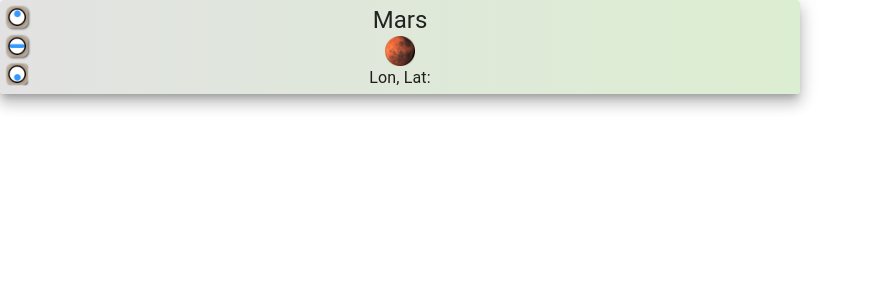
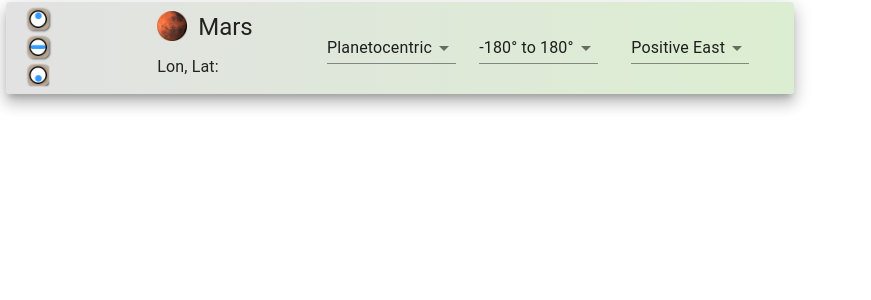
Before and after one commit to CartoCosmos/CartoCosmos, a React app: page / in a window 1280 px wide. Shown: the top 300 px of the page, without its empty margins (0-871 px from the left). Built offline with nearby package versions, Linux system fonts and the light colour scheme.

Commit message:
GUI base functionality complete

```diff
--- a/src/components/container/ConsoleContainer.jsx
+++ b/src/components/container/ConsoleContainer.jsx
@@ -3,41 +3,70 @@ import ConsoleTargetInfo from "../presentational/ConsoleTargetInfo.jsx";
 import ConsoleProjectionButtons from "../presentational/ConsoleProjectionButtons.jsx";
 import ConsoleLonLatSelects from "../presentational/ConsoleLonLatSelects.jsx";
 import Grid from "@material-ui/core/Grid";
-import { makeStyles, ThemeProvider } from "@material-ui/core/styles";
+import { makeStyles } from "@material-ui/core/styles";
 import Paper from "@material-ui/core/Paper";
+import Container from "@material-ui/core/Container";
 
 const useStyles = makeStyles(theme => ({
   root: {
     width: 800,
-    height: 100
+    height: 100,
+    padding: theme.spacing(0.75)
   },
   paper: {
-    padding: theme.spacing(0.5),
     maxWidth: "100%",
-    maxHeight: "100%",
+    maxHeight: 100,
     background: "#DCEED1",
     background: "linear-gradient(to right, #E2E2E2, #DCEED1)",
     background: "linear-gradient(to right, #E2E2E2, #DCEED1)"
+  },
+  grid: {
+    maxHeight: 100,
+    width: "inherit"
   }
 }));
 
 export default function ConsoleContainer(props) {
   const classes = useStyles();
   return (
-    <div className={classes.root}>
+    <Container className={classes.root}>
       <Paper elevation={10} className={classes.paper}>
-        <Grid container spacing={0}>
-          <Grid container item xs direction="column" alignItems="flex-start">
+        <Grid container justify="space-evenly" spacing={1}>
+          <Grid
+            className={classes.grid}
+            container
+            item
+            xs={1}
+            justify="space-evenly"
+            direction="column"
+            alignItems="flex-start"
+          >
             <ConsoleProjectionButtons />
           </Grid>
-          <Grid container item direction="column" xs alignItems="center">
+          <Grid
+            container
+            item
+            justify="space-evenly"
+            direction="column"
+            className={classes.grid}
+            xs={3}
+            alignItems="center"
+          >
             <ConsoleTargetInfo targetName="Mars" />
           </Grid>
-          <Grid container item direction="column" xs alignItems="flex-end">
+          <Grid
+            container
+            item
+            className={classes.grid}
+            xs={7}
+            justify="space-evenly"
+            alignItems="flex-end"
+            spacing={1}
+          >
             <ConsoleLonLatSelects />
           </Grid>
         </Grid>
       </Paper>
-    </div>
+    </Container>
   );
 }
--- a/src/components/presentational/ConsoleLonLatSelects.jsx
+++ b/src/components/presentational/ConsoleLonLatSelects.jsx
@@ -1,13 +1,50 @@
-import React, { Component } from "react";
+import React from "react";
+import Grid from "@material-ui/core/Grid";
+import { makeStyles } from "@material-ui/core/styles";
+import FormControl from "@material-ui/core/FormControl";
+import Select from "@material-ui/core/Select";
+import MenuItem from "@material-ui/core/MenuItem";
 
-export default class ConsoleProjectionButtons extends Component {
-  constructor() {
-    super();
+const useStyles = makeStyles({
+  grid: {
+    maxHeight: "100%",
+    width: "inherit",
+    margin: "auto"
+  },
+  buttons: {
+    backgroundColor: "#afafef",
+    width: 120
+  }
+});
 
-    this.state = {};
-  }
-
-  render() {
-    return <div></div>;
-  }
+export default function ConsoleLonLatSelects(props) {
+  const classes = useStyles();
+  return (
+    <React.Fragment>
+      <Grid className={classes.grid} item xs>
+        <FormControl>
+          <Select id="console-ocentric-ographic-select" defaultValue="ocentric">
+            <MenuItem value="ocentric">Planetocentric</MenuItem>
+            <MenuItem value="ographic">Planetographic</MenuItem>
+          </Select>
+        </FormControl>
+      </Grid>
+      <Grid className={classes.grid} item xs>
+        <FormControl>
+          <Select id="console-latititude-select" defaultValue="180">
+            <MenuItem value={180}>-180&deg; to 180&deg;</MenuItem>
+            <MenuItem value={360}>0&deg; to 360&deg;</MenuItem>
+          </Select>
+        </FormControl>
+      </Grid>
+      <Grid className={classes.grid} item xs>
+        <FormControl>
+          <Select id="console-ocentric-ographic-select" defaultValue="east">
+            <MenuItem value="east">Positive East</MenuItem>
+            <MenuItem value="west">Positive West</MenuItem>
+          </Select>
+        </FormControl>
+      </Grid>
+    </React.Fragment>
+  );
 }
--- a/src/components/presentational/ConsoleProjectionButtons.jsx
+++ b/src/components/presentational/ConsoleProjectionButtons.jsx
@@ -23,21 +23,21 @@ export default function ConsoleProjectionButtons(props) {
   const classes = useStyles();
   return (
     <React.Fragment>
-      <Grid item xs={4}>
+      <Grid item xs>
         <div className={classes.image}>
           <ButtonBase>
             <img className={classes.img} src={northPolar} />
           </ButtonBase>
         </div>
       </Grid>
-      <Grid item xs={4}>
+      <Grid item xs>
         <div className={classes.image}>
           <ButtonBase>
             <img className={classes.img} src={simpleCylindrical} />
           </ButtonBase>
         </div>
       </Grid>
-      <Grid item xs={4}>
+      <Grid item xs>
         <div className={classes.image}>
           <ButtonBase>
             <img className={classes.img} src={southPolar} />
--- a/src/components/presentational/ConsoleTargetInfo.jsx
+++ b/src/components/presentational/ConsoleTargetInfo.jsx
@@ -1,4 +1,4 @@
-import React, { Component, Fragment } from "react";
+import React from "react";
 import Grid from "@material-ui/core/Grid";
 import Typography from "@material-ui/core/Typography";
 import { makeStyles } from "@material-ui/core/styles";
@@ -7,7 +7,22 @@ import marsLogo from "../../assets/img/marsLogo.png";
 const useStyles = makeStyles({
   img: {
     width: 30,
-    height: 30
+    height: 30,
+    float: "left"
+  },
+  title: {
+    float: "right"
+  },
+  container: {
+    paddingTop: 5
+  },
+  grid: {
+    height: 100,
+    width: "100%",
+    margin: "auto"
+  },
+  h6: {
+    paddingTop: 5
   }
 });
 
@@ -15,14 +30,18 @@ export default function ConsoleTargetInfo(props) {
   const classes = useStyles();
   return (
     <React.Fragment>
-      <Grid item xs={3}>
-        <Typography variant="h5">{props.targetName}</Typography>
+      <Grid className={classes.grid} item xs={6}>
+        <div className={classes.container}>
+          <img className={classes.img} src={marsLogo} />
+          <Typography className={classes.title} variant="h5">
+            {props.targetName}
+          </Typography>
+        </div>
       </Grid>
-      <Grid item xs={3}>
-        <img className={classes.img} src={marsLogo} />
-      </Grid>
-      <Grid item xs={3}>
-        <Typography varient="h6">Lon, Lat: </Typography>
+      <Grid className={classes.grid} item xs={6}>
+        <Typography className={classes.h6} variant="subtitle1">
+          Lon, Lat:{" "}
+        </Typography>
       </Grid>
     </React.Fragment>
   );
--- a/src/styles.css
+++ b/src/styles.css
@@ -1,5 +1,5 @@
 #console {
-  width: 800px;
-  height: 100px;
+  max-width: 800px;
+  max-height: 100px;
   flex: 1;
 }
```
